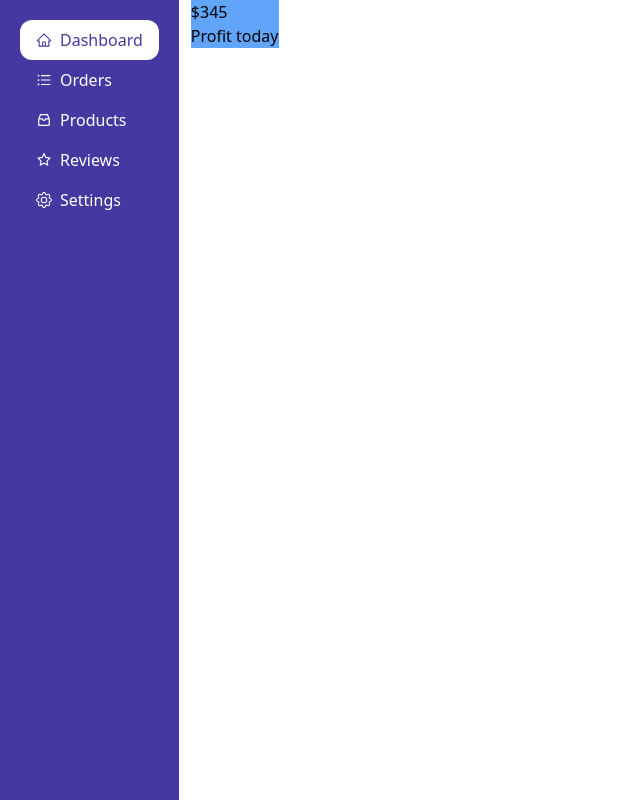
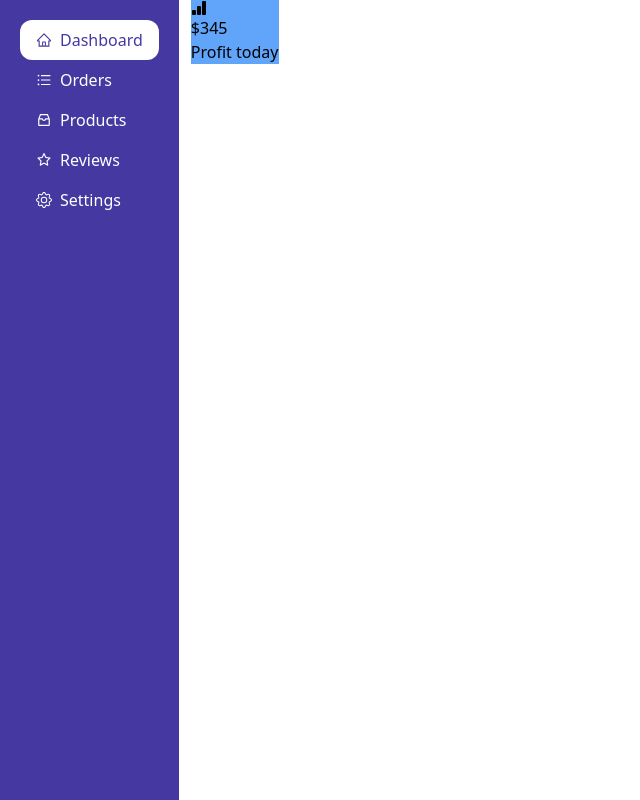
Before and after one commit to gift56/dashboard, a React (Vite) app: page / in a window 1280 px wide. Shown: the whole page, without its empty margins (0-640 px from the left). Built offline with nearby package versions, Linux system fonts and the light colour scheme.

Commit message:
adding icon to jsx

```diff
--- a/src/components/DashboardContent/DashboardComponent.jsx
+++ b/src/components/DashboardContent/DashboardComponent.jsx
@@ -5,6 +5,7 @@ const DashboardComponent = () => {
   return (
     <main>
       <div className="bg-blue-400">
+        <BsBarChartFill />
         <h2>$345</h2>
         <h3>Profit today</h3>
       </div>
```
